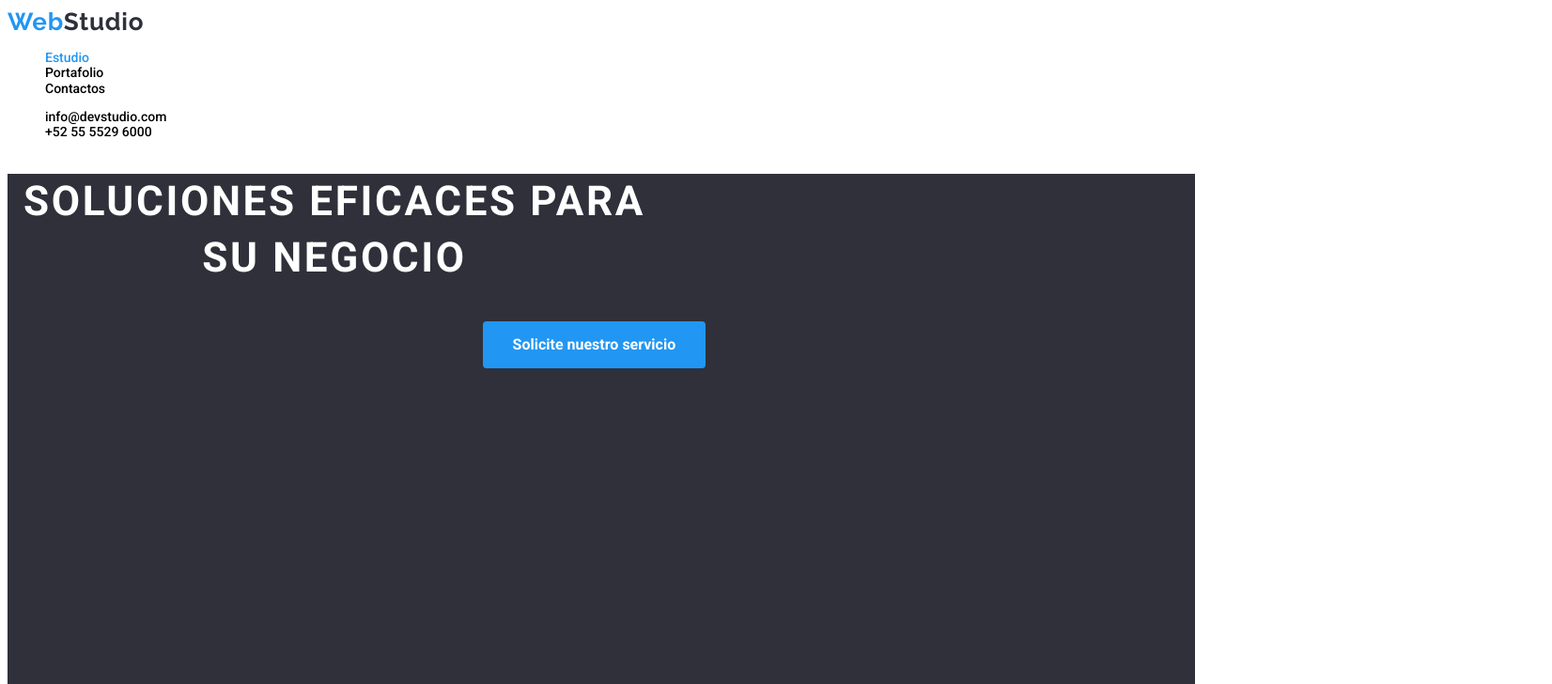
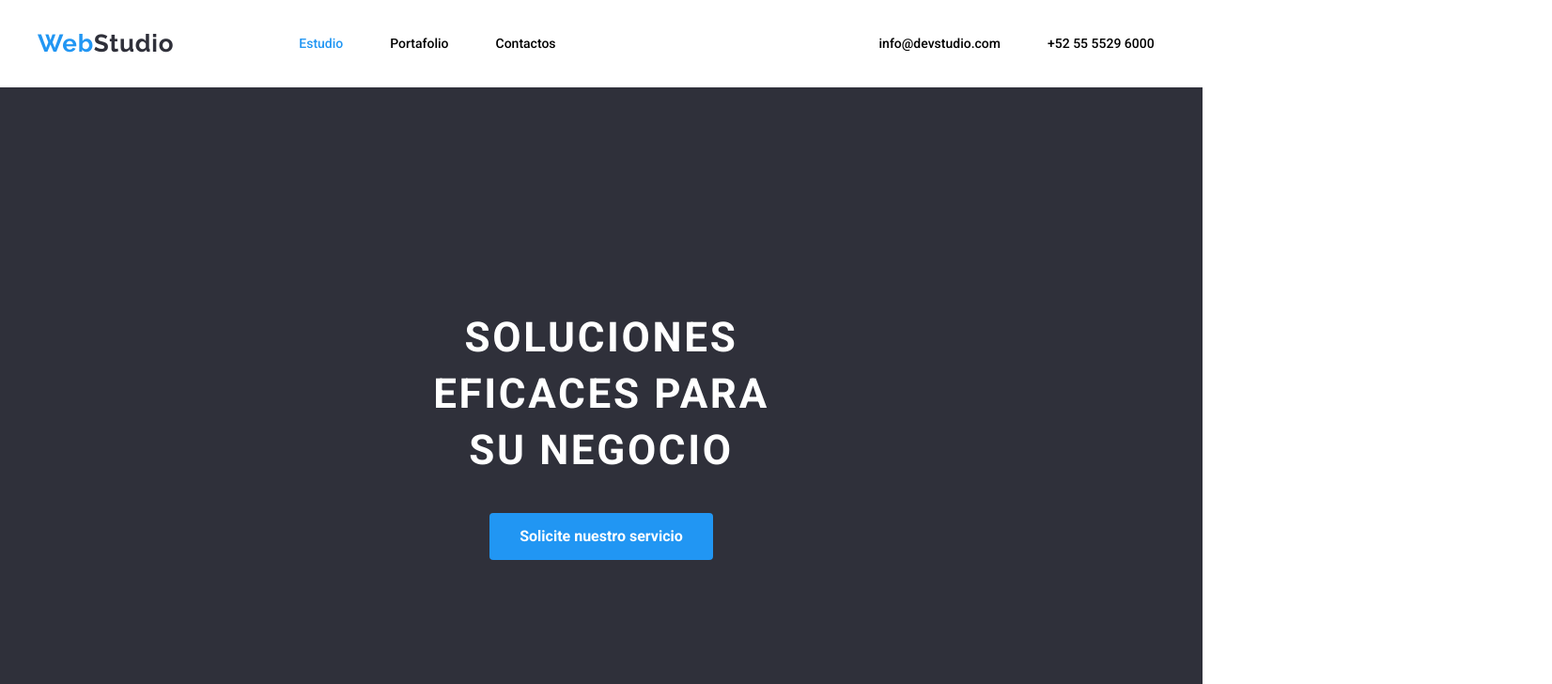
Before and after one commit to FredyBarajas/-FredyBarajas-goit-markup-hw-03, a plain HTML site: page index.html in a window 1280 px wide. Shown: the top 728 px of the page at 94% size, 1652 px wide, since content can reach past the window. Drawn offline with nearby package versions, Linux system fonts and the light colour scheme.

Commit message:
Encabezados

```diff
--- a/css/styles.css
+++ b/css/styles.css
@@ -4,6 +4,18 @@
   --secundary-color: white;
   --tertiary-color: #f5f4fa;
   --go-service: #188ce8;
+}
+
+*,
+*::before,
+*::after {
+  box-sizing: border-box;
+}
+
+.container {
+  width: 1200px;
+  margin-left: auto;
+  margin-right: auto;
 }
 
 body {
@@ -14,6 +26,24 @@ body {
 
 .principal-color {
   background-color: var(--brand-color);
+  margin: 0;
+  border: none;
+  padding: 200px 452px 200px;
+}
+
+.nav {
+  display: flex;
+  flex-direction: column;
+  margin-left: 43px;
+}
+
+.header {
+  padding: 24px 0 25px 0;
+}
+
+.horizontal-ul {
+  display: flex;
+  align-items: center;
 }
 
 .principal-title {
@@ -21,10 +51,7 @@ body {
   font-size: 44px;
   line-height: 1.36em;
   letter-spacing: 0.06em;
-  width: 696px;
-  height: 120px;
   text-align: center;
-  letter-spacing: 0.06em;
 }
 
 .webstudio {
@@ -47,22 +74,22 @@ body {
   text-decoration: none;
   line-height: 1.17em;
   color: black;
+  padding: 0 0 0 50px;
 }
 
+.header-contacts {
+  padding-left: 294px;
+}
 .link:hover,
 .link:focus,
 .link:active,
 .active-page {
   color: var(--color-selected);
 }
-.principal {
-  height: 600px;
-}
 
 .principal-button {
+  display: flex;
   font-family: inherit;
-  margin-left: 40%;
-  margin-top: 0px;
   font-weight: 700;
   font-size: 16px;
   line-height: 1.875em;
@@ -71,6 +98,8 @@ body {
   border-radius: 4px;
   border: none;
   cursor: pointer;
+  margin-left: auto;
+  margin-right: auto;
   padding: 10px 32px;
 }
 
--- a/index.html
+++ b/index.html
@@ -5,6 +5,7 @@
     <meta http-equiv="X-UA-Compatible" content="IE=edge" />
     <meta name="viewport" content="width=device-width, initial-scale=1.0" />
     <title>Estudio</title>
+    <link rel="stylesheet" href="node_modules/modern-normalize/modern-normalize.css">
     <link rel="stylesheet" href="./css/styles.css" />
     <link rel="preconnect" href="https://fonts.googleapis.com" />
     <link rel="preconnect" href="https://fonts.gstatic.com" crossorigin />
@@ -16,16 +17,16 @@
     />
   </head>
   <body>
-    <header class="textcolor-secundary">
+    <header class="horizontal-ul header container">
       <a href="" class="webstudio">Web<span class="studio-header">Studio</span></a>
-      <nav>
-        <ul class="list-style">
+      <nav  class="nav">
+        <ul class="list-style horizontal-ul">
           <li><a class="link active-page" href="index.html">Estudio</a></li>
-          <li><a class="link " href="./portfolio.html">Portafolio</a></li>
-          <li><a class="link " href="#footer">Contactos</a></li>
+          <li><a class="link" href="./portfolio.html">Portafolio</a></li>
+          <li><a class="link" href="#footer">Contactos</a></li>
         </ul class="list-style">
       </nav>
-      <ul class="list-style">
+      <ul class="list-style horizontal-ul header-contacts">
         <li>
           <a class="link"href="mailto:info@devstudio.com"
             >info@devstudio.com</a
@@ -37,14 +38,14 @@
             >+52 55 5529 6000</a
           >
         </li>
-      </ul class="list-style">
+      </ul>
     </header>
     <main>
-      <section class="principal principal-color">
+      <section class="principal-color">
         <h1 class="principal-title">SOLUCIONES EFICACES PARA SU NEGOCIO</h1>
         <button class="principal-button" type="button">Solicite nuestro servicio</button>
       </section>
-      <section>
+      <section class="container">
         <ul class="list-style">
           <li>
             <h3 class="subtitle-products">ATENCIÓN A LOS DETALLES</h3>
@@ -77,7 +78,7 @@
           </li>
         </ul class="list-style">
       </section>
-      <section>
+      <section class="container">
         <h2 class="subtitle-sections">A qué nos dedicamos</h2>
         <ul class="list-style">
           <li>
@@ -101,7 +102,7 @@
       </section>
       <section  class="section-team">
         <h2 class="subtitle-sections">Nuestro Equipo</h2>
-        <ul class="list-style">
+        <ul class="list-style container">
           <li class="card-members">
             <img
               src="./images/Andres.jpg"
@@ -142,8 +143,8 @@
       </section>
     </main>
     <footer class="principal-color textcolor-secundary">
-      <a href="" class="webstudio">Web<span class="studio-footer">Studio</span></a>
-      <address class="adress">
+      <a href="" class="webstudio container">Web<span class="studio-footer">Studio</span></a>
+      <address class="adress container">
         <ul class="list-style">
           <li><p>Caiz. Ticomán 500, Ciudad de México, CDMX, México</p></li>
           <li>
```
Also changed, not shown: portfolio.html (+19 -11 lines).
